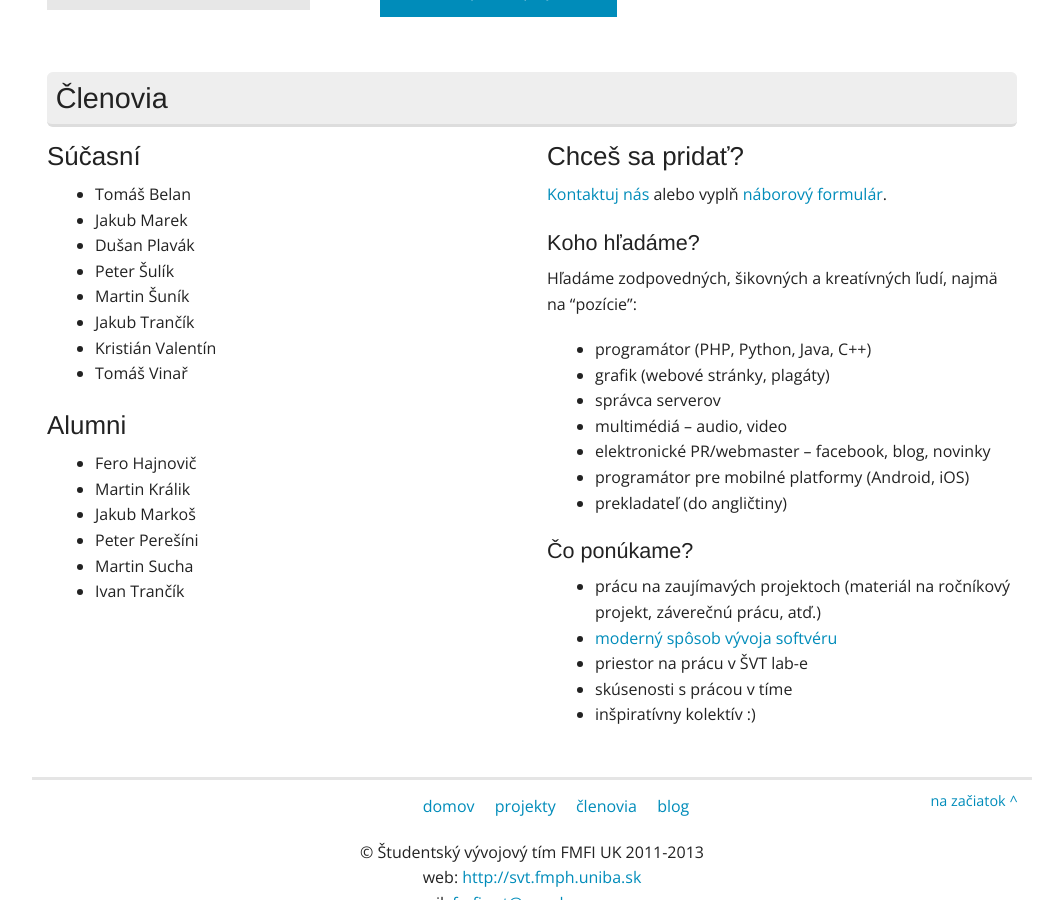
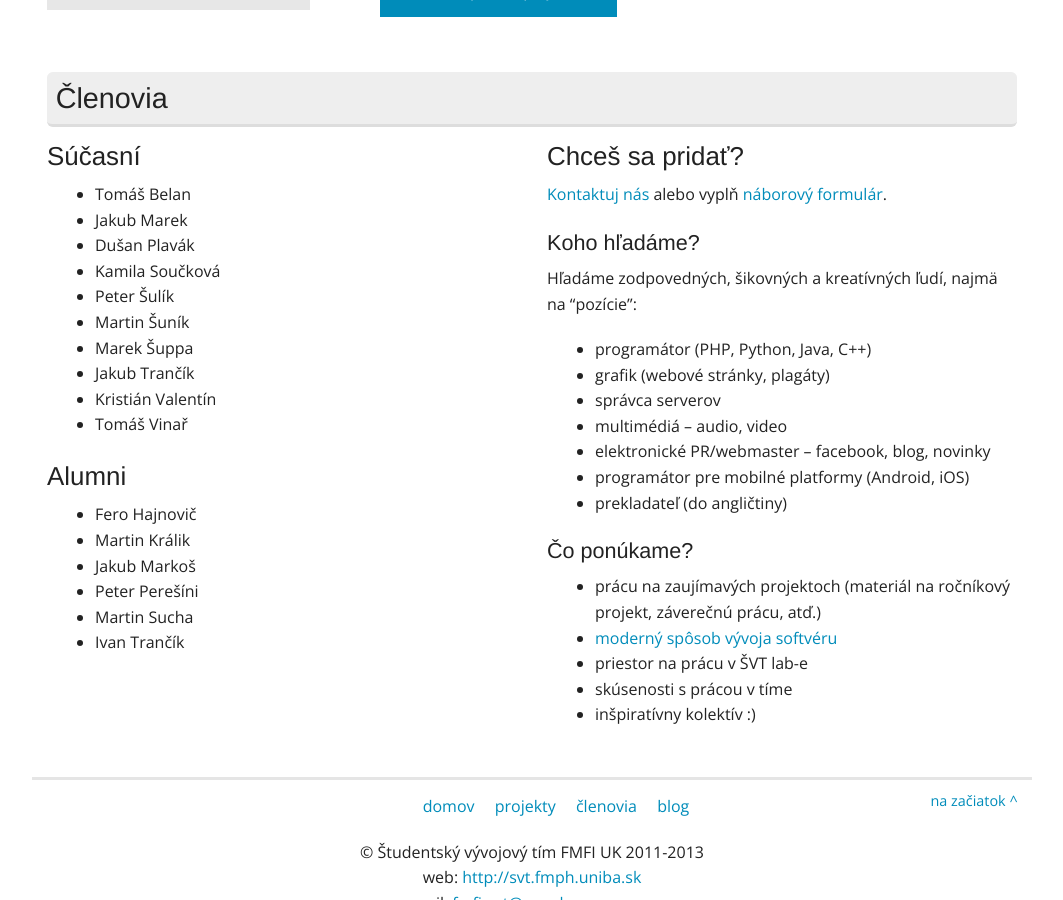
Before and after one commit to fmfi-svt/website, a Jekyll site: the page built from index.html, in a window 1280 px wide and 900 px high, scrolled down 1134 px. Shown: the whole window, without its empty margins (108-1171 px from the left). Built offline with Jekyll 4.4.1, drawn with Linux system fonts in a browser that asks for light colours; Markdown is read by kramdown in place of the engine named in the settings.

Commit message:
aktualizacia zoznamu clenov

```diff
--- a/_includes/members.html
+++ b/_includes/members.html
@@ -8,8 +8,10 @@
                 <li>Tomáš Belan</li>
                 <li>Jakub Marek</li>
                 <li>Dušan Plavák</li>
+                <li>Kamila Součková</li>
                 <li>Peter Šulík</li>
                 <li>Martin Šuník</li>
+                <li>Marek Šuppa</li>
                 <li>Jakub Trančík</li>
                 <li>Kristián Valentín</li>
                 <li>Tomáš Vinař</li>
```
